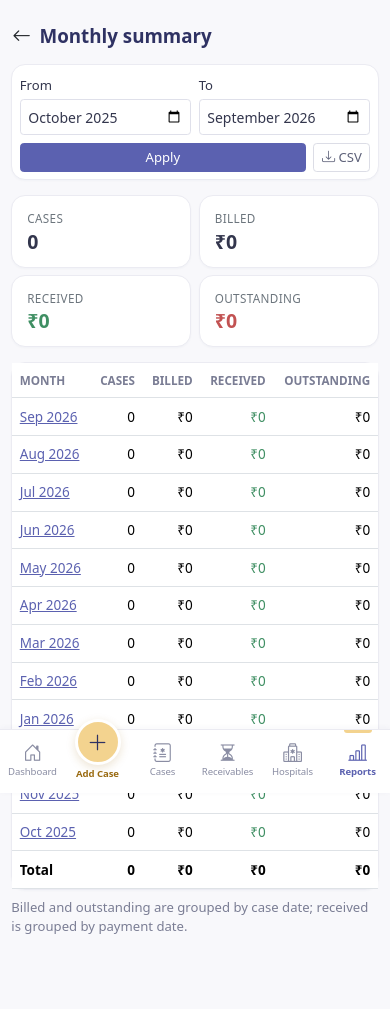
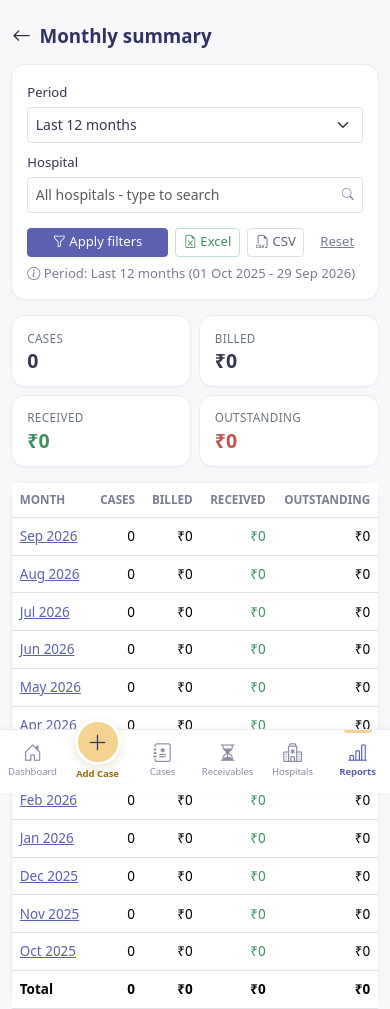
Before and after one commit to knowledge-corner/payments_tracker, a Django app: page /reports/monthly/ in a window 390 px wide. Shown: the part 51-1060 px from the top of the page. Before the commit the page ends 985 px from the top, so only its background shows below. Run offline with Django 5.2, Linux system fonts and the light colour scheme; the visitor is signed in with stand-in values (Sample User, id 1); data comes from the database, SQL or seed files in the repository; data that the repository does not hold is empty; some libraries are stand-ins or nearby versions.

Commit message:
Reports: shared filters and Excel/CSV download for every report
- New "Cases report": every case matching the filters with totals,
  table on desktop / list on mobile, paginated
- Shared filter bar on all reports: period presets (this/last month,
  last 3 months, this/last FY, last 12 months, all time) or custom
  from/to dates, type-to-search hospital, payment status, payment mode,
  text search, doctor (admin)
- Downloads in Excel (.xlsx: title, applied filters, typed dates and
  amounts, totals row, header filters) or CSV (UTF-8 for Excel)
- Monthly summary links each month to the cases report; hospital-wise
  report links each hospital to its filtered cases
- Payment history now paginated with the same filters
- Tests for presets, date range, hospital/status/search filters and
  both export formats

Co-Authored-By: Claude Opus 5.5 <noreply@anthropic.com>
Claude-Session: https://claude.ai/code/session_017MPWNQbqCVSML1ccdQFgzB

```diff
--- a/reports/urls.py
+++ b/reports/urls.py
@@ -6,6 +6,7 @@ app_name = "reports"
 
 urlpatterns = [
     path("", views.index, name="index"),
+    path("cases/", views.cases_report, name="cases"),
     path("monthly/", views.monthly, name="monthly"),
     path("hospitals/", views.hospital_wise, name="hospitals"),
     path("payments/", views.payment_history, name="payments"),
--- a/reports/views.py
+++ b/reports/views.py
@@ -1,56 +1,52 @@
-import csv
-import datetime
 from decimal import Decimal
 
 from django.contrib.auth.decorators import login_required
-from django.db.models import Count, Sum
+from django.core.paginator import Paginator
+from django.db.models import Count, OuterRef, Q, Subquery, Sum
 from django.db.models.functions import TruncMonth
-from django.http import HttpResponse
 from django.shortcuts import render
-from django.utils import timezone
 
+from cases.models import PaymentStatus
 from core.periods import add_months, month_start
-from core.permissions import scoped_cases, selected_doctor, visible_doctors
+from core.permissions import scoped_cases, visible_doctors
 from hospitals.models import Hospital
 from payments.models import Payment
+
+from .exports import export_response
+from .filters import PERIODS, STATUS_CHOICES, apply_case_status, parse_filters
 
 ZERO = Decimal("0")
 
 
-def _parse_month(value):
-    try:
-        return datetime.datetime.strptime(value, "%Y-%m").date()
-    except (TypeError, ValueError):
-        return None
+def base_context(request, filters, **flags):
+    ctx = {
+        "f": filters,
+        "periods": PERIODS,
+        "status_choices": STATUS_CHOICES,
+        "modes": Payment.MODE_CHOICES,
+        "hospitals": Hospital.objects.order_by("name"),
+        "doctors": visible_doctors(request.user),
+        "selected_doctor": filters.doctor,
+    }
+    ctx.update(flags)
+    return ctx
 
 
-def date_filters(request):
-    """Month range from ?from=YYYY-MM&to=YYYY-MM (default: last 12 months)."""
-    today = timezone.localdate()
-    end_month = _parse_month(request.GET.get("to")) or month_start(today)
-    start_month = _parse_month(request.GET.get("from")) or add_months(end_month, -11)
-    if start_month > end_month:
-        start_month, end_month = end_month, start_month
-    end_date = add_months(end_month, 1) - datetime.timedelta(days=1)
-    return start_month, end_month, end_date
+def export_format(request):
+    fmt = request.GET.get("export")
+    return fmt if fmt in ("csv", "xlsx") else None
 
 
-def base_context(request, start, end_month):
-    return {
-        "from_value": f"{start:%Y-%m}",
-        "to_value": f"{end_month:%Y-%m}",
-        "doctors": visible_doctors(request.user),
-        "selected_doctor": selected_doctor(request),
-    }
-
-
-def csv_response(filename, header, rows):
-    response = HttpResponse(content_type="text/csv")
-    response["Content-Disposition"] = f'attachment; filename="{filename}"'
-    writer = csv.writer(response)
-    writer.writerow(header)
-    writer.writerows(rows)
-    return response
+def filtered_cases(request, filters):
+    qs = scoped_cases(request).filter(**filters.date_filter("case_date"))
+    if filters.hospital:
+        qs = qs.filter(hospital=filters.hospital)
+    if filters.q:
+        qs = qs.filter(
+            Q(patient_reference__icontains=filters.q) | Q(procedure_type__icontains=filters.q)
+            | Q(notes__icontains=filters.q) | Q(hospital__name__icontains=filters.q)
+        )
+    return apply_case_status(qs.with_totals(), filters.status)
 
 
 @login_required
@@ -59,55 +55,91 @@ def index(request):
 
 
 @login_required
+def cases_report(request):
+    """All cases matching the filters, with totals and Excel/CSV download."""
+    filters = parse_filters(request, default_period="this_month")
+    qs = filtered_cases(request, filters).select_related("hospital", "doctor").order_by("case_date", "id")
+    summary = qs.aggregate(n=Count("id"), billed=Sum("fee"), received=Sum("total_paid"))
+    summary["outstanding"] = qs.filter(outstanding__gt=0).aggregate(t=Sum("outstanding"))["t"] or ZERO
+
+    fmt = export_format(request)
+    if fmt:
+        last_pay = Payment.objects.filter(case=OuterRef("pk")).order_by("-payment_date").values("payment_date")[:1]
+        rows = [
+            [c.case_date, str(c.doctor), c.hospital.name, c.procedure_type, c.patient_reference,
+             c.fee, c.total_paid, c.outstanding, PaymentStatus.LABELS[c.status], c.due_date,
+             c.days_overdue if c.status == PaymentStatus.OVERDUE else 0, c.last_payment, c.notes]
+            for c in qs.annotate(last_payment=Subquery(last_pay))
+        ]
+        columns = [
+            ("Case date", "date"), ("Doctor", "text"), ("Hospital", "text"), ("Procedure", "text"),
+            ("Case / patient ref", "text"), ("Fee", "money"), ("Received", "money"), ("Outstanding", "money"),
+            ("Status", "text"), ("Due date", "date"), ("Days overdue", "int"), ("Last payment", "date"), ("Notes", "text"),
+        ]
+        totals = ["TOTAL", f"{summary['n']} cases", "", "", "", summary["billed"] or ZERO,
+                  summary["received"] or ZERO, summary["outstanding"], "", "", "", "", ""]
+        return export_response(fmt, "cases_report", "Cases report", filters.describe(), columns, rows, totals)
+
+    page = Paginator(qs.order_by("-case_date", "-id"), 50).get_page(request.GET.get("page"))
+    ctx = base_context(request, filters, show_hospital=True, show_status=True, show_q=True)
+    ctx.update({"page": page, "summary": summary})
+    return render(request, "reports/cases.html", ctx)
+
+
+@login_required
 def monthly(request):
-    start, end_month, end = date_filters(request)
-    cases = scoped_cases(request).filter(case_date__gte=start, case_date__lte=end)
+    filters = parse_filters(request, default_period="last_12")
+    cases = scoped_cases(request).filter(**filters.date_filter("case_date"))
+    payments = Payment.objects.filter(case__in=scoped_cases(request), **filters.date_filter("payment_date"))
+    if filters.hospital:
+        cases = cases.filter(hospital=filters.hospital)
+        payments = payments.filter(case__hospital=filters.hospital)
+
+    start = filters.start
+    if start is None:
+        first = cases.order_by("case_date").values_list("case_date", flat=True).first()
+        start = first or month_start(filters.end)
 
     billed = {
         r["m"]: r for r in cases.annotate(m=TruncMonth("case_date")).values("m")
         .annotate(n=Count("id"), fees=Sum("fee")).order_by()
     }
     received = {
-        r["m"]: r["total"] for r in Payment.objects.filter(
-            case__in=scoped_cases(request), payment_date__gte=start, payment_date__lte=end,
-        ).annotate(m=TruncMonth("payment_date")).values("m").annotate(total=Sum("amount")).order_by()
+        r["m"]: r["total"] for r in payments.annotate(m=TruncMonth("payment_date"))
+        .values("m").annotate(total=Sum("amount")).order_by()
     }
     outstanding = {}
     for c in cases.with_totals().filter(outstanding__gt=0).only("case_date", "fee"):
         key = month_start(c.case_date)
         outstanding[key] = outstanding.get(key, ZERO) + c.outstanding
 
-    rows, month = [], end_month
-    while month >= start:
+    rows, month = [], month_start(filters.end)
+    while month >= month_start(start):
         b = billed.get(month, {})
         rows.append({
-            "month": month,
-            "cases": b.get("n", 0),
-            "billed": b.get("fees") or ZERO,
-            "received": received.get(month) or ZERO,
-            "outstanding": outstanding.get(month, ZERO),
+            "month": month, "cases": b.get("n", 0), "billed": b.get("fees") or ZERO,
+            "received": received.get(month) or ZERO, "outstanding": outstanding.get(month, ZERO),
         })
         month = add_months(month, -1)
     totals = {k: sum(r[k] for r in rows) for k in ("cases", "billed", "received", "outstanding")}
 
-    if request.GET.get("export") == "csv":
-        return csv_response(
-            "monthly_report.csv",
-            ["Month", "Cases", "Billed", "Received (by payment date)", "Outstanding (cases of month)"],
-            [[f"{r['month']:%b %Y}", r["cases"], r["billed"], r["received"], r["outstanding"]] for r in rows],
-        )
-    ctx = base_context(request, start, end_month)
+    fmt = export_format(request)
+    if fmt:
+        columns = [("Month", "text"), ("Cases", "int"), ("Billed", "money"),
+                   ("Received (by payment date)", "money"), ("Outstanding (cases of month)", "money")]
+        data = [[f"{r['month']:%b %Y}", r["cases"], r["billed"], r["received"], r["outstanding"]] for r in rows]
+        total_row = ["TOTAL", totals["cases"], totals["billed"], totals["received"], totals["outstanding"]]
+        return export_response(fmt, "monthly_summary", "Monthly summary", filters.describe(), columns, data, total_row)
+
+    ctx = base_context(request, filters, show_hospital=True)
     ctx.update({"rows": rows, "totals": totals})
     return render(request, "reports/monthly.html", ctx)
 
 
 @login_required
 def hospital_wise(request):
-    start, end_month, end = date_filters(request)
-    cases = (
-        scoped_cases(request).filter(case_date__gte=start, case_date__lte=end)
-        .with_totals().select_related("hospital")
-    )
+    filters = parse_filters(request, default_period="this_fy")
+    cases = filtered_cases(request, filters).select_related("hospital")
     data = {}
     for c in cases:
         row = data.setdefault(c.hospital_id, {
@@ -126,49 +158,54 @@ def hospital_wise(request):
     rows = sorted(data.values(), key=lambda r: r[sort], reverse=True)
     totals = {k: sum(r[k] for r in rows) for k in ("cases", "billed", "received", "outstanding", "overdue")}
 
-    if request.GET.get("export") == "csv":
-        return csv_response(
-            "hospital_report.csv",
-            ["Hospital", "Cases", "Billed", "Received", "Outstanding", "Overdue"],
-            [[r["hospital"].name, r["cases"], r["billed"], r["received"], r["outstanding"], r["overdue"]] for r in rows],
-        )
-    ctx = base_context(request, start, end_month)
+    fmt = export_format(request)
+    if fmt:
+        columns = [("Hospital", "text"), ("Cases", "int"), ("Billed", "money"), ("Received", "money"),
+                   ("Outstanding", "money"), ("Overdue", "money")]
+        data_rows = [[r["hospital"].name, r["cases"], r["billed"], r["received"], r["outstanding"], r["overdue"]]
+                     for r in rows]
+        total_row = ["TOTAL", totals["cases"], totals["billed"], totals["received"], totals["outstanding"], totals["overdue"]]
+        return export_response(fmt, "hospital_wise", "Hospital-wise billing", filters.describe(), columns, data_rows, total_row)
+
+    ctx = base_context(request, filters, show_status=True, show_q=True)
     ctx.update({"rows": rows, "totals": totals, "sort": sort})
     return render(request, "reports/hospitals.html", ctx)
 
 
 @login_required
 def payment_history(request):
-    start, end_month, end = date_filters(request)
+    filters = parse_filters(request, default_period="this_month")
     payments = (
-        Payment.objects.filter(case__in=scoped_cases(request), payment_date__gte=start, payment_date__lte=end)
+        Payment.objects.filter(case__in=scoped_cases(request), **filters.date_filter("payment_date"))
         .select_related("case__hospital", "case__doctor").order_by("-payment_date", "-id")
     )
-    hospital = request.GET.get("hospital", "")
-    mode = request.GET.get("mode", "")
-    if hospital.isdigit():
-        payments = payments.filter(case__hospital_id=hospital)
-    if mode in dict(Payment.MODE_CHOICES):
-        payments = payments.filter(mode=mode)
+    if filters.hospital:
+        payments = payments.filter(case__hospital=filters.hospital)
+    if filters.mode:
+        payments = payments.filter(mode=filters.mode)
+    if filters.q:
+        payments = payments.filter(
+            Q(reference_no__icontains=filters.q) | Q(notes__icontains=filters.q)
+            | Q(case__patient_reference__icontains=filters.q)
+        )
     summary = payments.aggregate(total=Sum("amount"), n=Count("id"))
-    by_mode = payments.values("mode").annotate(total=Sum("amount")).order_by("-total")
     mode_labels = dict(Payment.MODE_CHOICES)
+    by_mode = [
+        {"label": mode_labels.get(r["mode"], r["mode"]), "total": r["total"]}
+        for r in payments.values("mode").annotate(total=Sum("amount")).order_by("-total")
+    ]
 
-    if request.GET.get("export") == "csv":
-        return csv_response(
-            "payment_history.csv",
-            ["Payment date", "Doctor", "Hospital", "Case date", "Case ref", "Amount", "Mode", "Reference", "Notes"],
-            [[p.payment_date, p.case.doctor, p.case.hospital.name, p.case.case_date, p.case.patient_reference,
-              p.amount, p.get_mode_display(), p.reference_no, p.notes] for p in payments],
-        )
-    ctx = base_context(request, start, end_month)
-    ctx.update({
-        "payments": payments[:300],
-        "summary": summary,
-        "by_mode": [{"label": mode_labels.get(r["mode"], r["mode"]), "total": r["total"]} for r in by_mode],
-        "hospitals": Hospital.objects.order_by("name"),
-        "hospital": hospital,
-        "mode": mode,
-        "modes": Payment.MODE_CHOICES,
-    })
+    fmt = export_format(request)
+    if fmt:
+        columns = [("Payment date", "date"), ("Doctor", "text"), ("Hospital", "text"), ("Case date", "date"),
+                   ("Case / patient ref", "text"), ("Amount", "money"), ("Mode", "text"), ("Reference", "text"),
+                   ("Notes", "text")]
+        rows = [[p.payment_date, str(p.case.doctor), p.case.hospital.name, p.case.case_date, p.case.patient_reference,
+                 p.amount, p.get_mode_display(), p.reference_no, p.notes] for p in payments]
+        total_row = ["TOTAL", f"{summary['n']} payments", "", "", "", summary["total"] or ZERO, "", "", ""]
+        return export_response(fmt, "payment_history", "Payment history", filters.describe(), columns, rows, total_row)
+
+    page = Paginator(payments, 50).get_page(request.GET.get("page"))
+    ctx = base_context(request, filters, show_hospital=True, show_mode=True, show_q=True)
+    ctx.update({"page": page, "summary": summary, "by_mode": by_mode})
     return render(request, "reports/payments.html", ctx)
--- a/templates/reports/_filters.html
+++ b/templates/reports/_filters.html
@@ -1,12 +1,75 @@
 {% include "partials/doctor_filter.html" %}
-<form method="get" class="card p-2 mb-3">
+<form method="get" class="card p-3 mb-3 report-filters" id="report-filters">
   {% if selected_doctor and user.is_app_admin %}<input type="hidden" name="doctor" value="{{ selected_doctor.pk }}">{% endif %}
-  <div class="row g-2 align-items-end">
-    <div class="col-6"><label class="form-label small mb-1">From</label><input type="month" name="from" value="{{ from_value }}" class="form-control form-control-sm"></div>
-    <div class="col-6"><label class="form-label small mb-1">To</label><input type="month" name="to" value="{{ to_value }}" class="form-control form-control-sm"></div>
-    <div class="col-12 d-flex gap-2">
-      <button class="btn btn-primary btn-sm flex-fill">Apply</button>
-      <a href="{% querystring_with export='csv' %}" class="btn btn-outline-secondary btn-sm"><i class="bi bi-download"></i> CSV</a>
+  {% if sort %}<input type="hidden" name="sort" value="{{ sort }}">{% endif %}
+  <div class="row g-2">
+    <div class="col-12 col-md-4">
+      <label class="form-label small mb-1" for="f-period">Period</label>
+      <select name="period" id="f-period" class="form-select form-select-sm">
+        {% for key, label in periods %}<option value="{{ key }}" {% if f.period == key %}selected{% endif %}>{{ label }}</option>{% endfor %}
+      </select>
     </div>
+    <div class="col-6 col-md-4 custom-dates {% if f.period != 'custom' %}d-none{% endif %}">
+      <label class="form-label small mb-1" for="f-start">From date</label>
+      <input type="date" name="start" id="f-start" value="{{ f.start|date:'Y-m-d' }}" class="form-control form-control-sm" {% if f.period != 'custom' %}disabled{% endif %}>
+    </div>
+    <div class="col-6 col-md-4 custom-dates {% if f.period != 'custom' %}d-none{% endif %}">
+      <label class="form-label small mb-1" for="f-end">To date</label>
+      <input type="date" name="end" id="f-end" value="{{ f.end|date:'Y-m-d' }}" class="form-control form-control-sm" {% if f.period != 'custom' %}disabled{% endif %}>
+    </div>
+    {% if show_hospital %}
+    <div class="col-12 col-md-6">
+      <label class="form-label small mb-1" for="f-hospital">Hospital</label>
+      <select name="hospital" id="f-hospital" class="form-select form-select-sm" data-searchable data-placeholder="All hospitals - type to search">
+        <option value="">All hospitals</option>
+        {% for h in hospitals %}<option value="{{ h.pk }}" {% if f.hospital.pk == h.pk %}selected{% endif %}>{{ h.name }}</option>{% endfor %}
+      </select>
+    </div>
+    {% endif %}
+    {% if show_status %}
+    <div class="col-6 col-md-3">
+      <label class="form-label small mb-1" for="f-status">Payment status</label>
+      <select name="status" id="f-status" class="form-select form-select-sm">
+        <option value="">Any status</option>
+        {% for key, label in status_choices %}<option value="{{ key }}" {% if f.status == key %}selected{% endif %}>{{ label }}</option>{% endfor %}
+      </select>
+    </div>
+    {% endif %}
+    {% if show_mode %}
+    <div class="col-6 col-md-3">
+      <label class="form-label small mb-1" for="f-mode">Payment mode</label>
+      <select name="mode" id="f-mode" class="form-select form-select-sm">
+        <option value="">All modes</option>
+        {% for key, label in modes %}<option value="{{ key }}" {% if f.mode == key %}selected{% endif %}>{{ label }}</option>{% endfor %}
+      </select>
+    </div>
+    {% endif %}
+    {% if show_q %}
+    <div class="col-6 col-md-3">
+      <label class="form-label small mb-1" for="f-q">Search</label>
+      <input type="search" name="q" id="f-q" value="{{ f.q }}" class="form-control form-control-sm" placeholder="Procedure, ref, notes">
+    </div>
+    {% endif %}
   </div>
+  <div class="d-flex gap-2 mt-3 flex-wrap">
+    <button class="btn btn-primary btn-sm flex-fill"><i class="bi bi-funnel"></i> Apply filters</button>
+    <a href="{% querystring_with export='xlsx' page='' %}" class="btn btn-outline-success btn-sm"><i class="bi bi-file-earmark-excel"></i> Excel</a>
+    <a href="{% querystring_with export='csv' page='' %}" class="btn btn-outline-secondary btn-sm"><i class="bi bi-filetype-csv"></i> CSV</a>
+    <a href="{{ request.path }}" class="btn btn-link btn-sm text-muted">Reset</a>
+  </div>
+  <div class="small text-muted mt-2"><i class="bi bi-info-circle"></i> {{ f.describe }}</div>
 </form>
+<script>
+(function () {
+  var period = document.getElementById("f-period");
+  if (!period) return;
+  period.addEventListener("change", function () {
+    var custom = period.value === "custom";
+    document.querySelectorAll("#report-filters .custom-dates").forEach(function (el) {
+      el.classList.toggle("d-none", !custom);
+      el.querySelector("input").disabled = !custom;
+    });
+    if (!custom) period.form.submit();
+  });
+})();
+</script>
--- a/templates/reports/hospitals.html
+++ b/templates/reports/hospitals.html
@@ -16,7 +16,7 @@
 <div class="card">
   <div class="list-group list-group-flush">
     {% for r in rows %}
-    <a class="list-group-item list-group-item-action py-3" href="{% url 'hospitals:detail' r.hospital.pk %}">
+    <a class="list-group-item list-group-item-action py-3" href="{% url 'reports:cases' %}{% querystring_with hospital=r.hospital.pk sort='' period=f.period %}">
       <div class="d-flex justify-content-between"><div class="fw-semibold text-truncate min-w-0">{{ r.hospital.name }}</div><div class="small text-muted text-nowrap flex-shrink-0 ms-2">{{ r.cases }} case{{ r.cases|pluralize }}</div></div>
       <div class="row g-1 small mt-1">
         <div class="col-4"><div class="text-muted">Billed</div><div class="amount">{{ r.billed|inr }}</div></div>
--- a/templates/reports/monthly.html
+++ b/templates/reports/monthly.html
@@ -20,7 +20,7 @@
       <tbody>
         {% for r in rows %}
         <tr>
-          <td><a href="{% url 'cases:list' %}?month={{ r.month|date:'Y-m' }}{% if selected_doctor and user.is_app_admin %}&doctor={{ selected_doctor.pk }}{% endif %}">{{ r.month|date:"M Y" }}</a></td>
+          <td><a href="{% url 'reports:cases' %}?period=custom&start={{ r.month|date:'Y-m-d' }}&end={{ r.month|date:'Y-m-t' }}{% if f.hospital %}&hospital={{ f.hospital.pk }}{% endif %}{% if selected_doctor and user.is_app_admin %}&doctor={{ selected_doctor.pk }}{% endif %}">{{ r.month|date:"M Y" }}</a></td>
           <td class="text-end">{{ r.cases }}</td>
           <td class="text-end amount">{{ r.billed|inr }}</td>
           <td class="text-end amount text-success">{{ r.received|inr }}</td>
```
Also changed, not shown: reports/exports.py (added, +88 -0 lines), reports/filters.py (added, +147 -0 lines), reports/tests.py (+64 -1 lines), templates/reports/cases.html (added, +46 -0 lines), templates/reports/index.html (+6 -1 lines), templates/reports/payments.html (+3 -16 lines).
